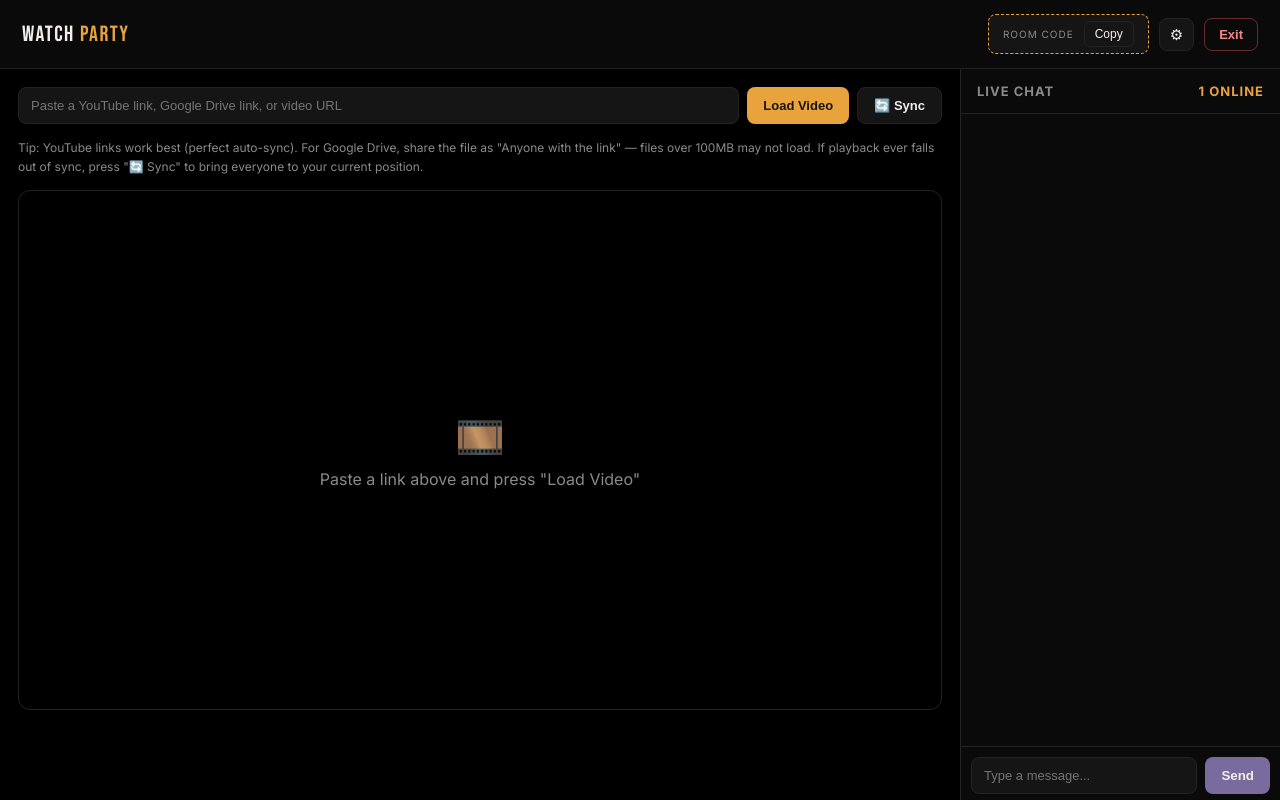
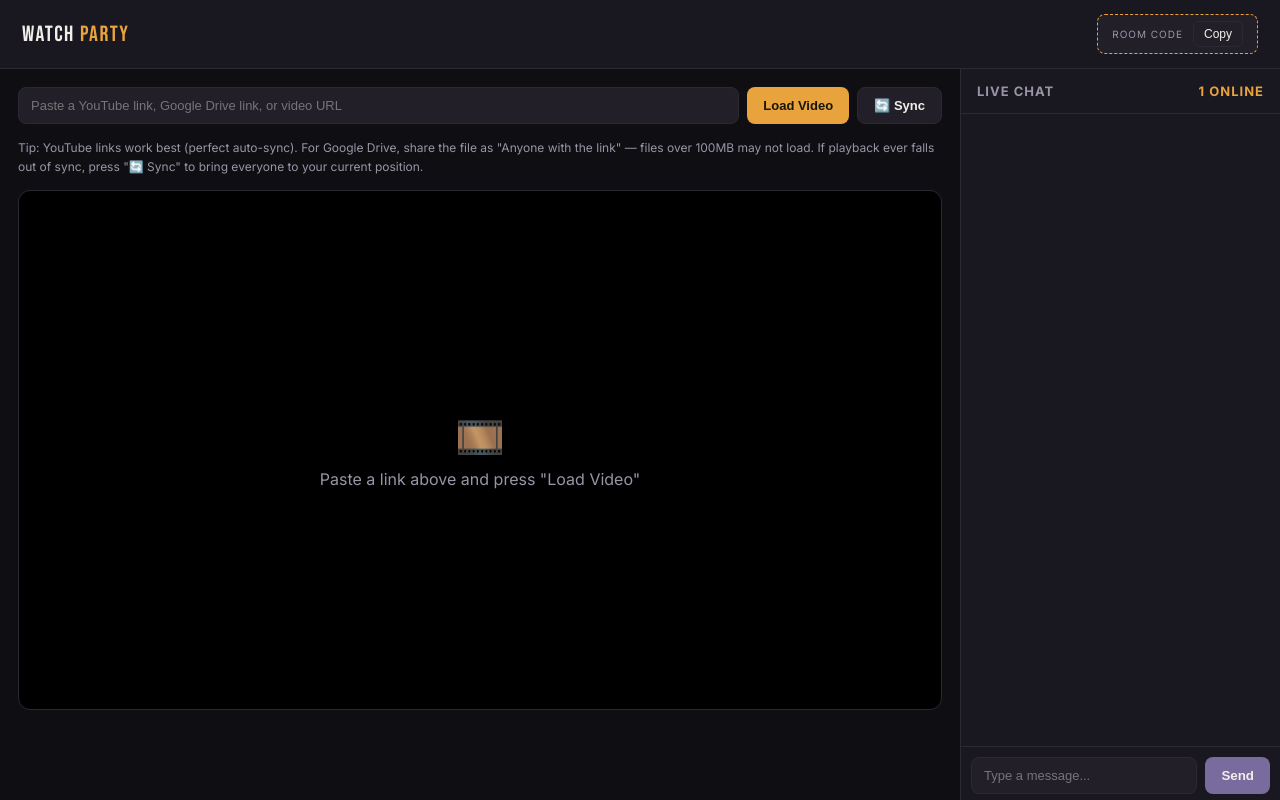
Before and after one commit to Therealmahfooz/watch_party, a Flask app: template templates/room.html in a window 1280 px wide. Run offline with Flask 3, Linux system fonts and the light colour scheme; the template is opened without the code that fills it, so the values that code supplies are empty; some libraries are stand-ins or nearby versions.

Commit message:
Add files via upload

```diff
--- a/templates/room.html
+++ b/templates/room.html
@@ -9,15 +9,15 @@
 <script src="https://cdnjs.cloudflare.com/ajax/libs/socket.io/4.7.5/socket.io.min.js"></script>
 <style>
   :root {
-    --bg: #000000;
-    --surface: #0A0A0A;
-    --surface-2: #151515;
+    --bg: #0F0E13;
+    --surface: #19171F;
+    --surface-2: #221F29;
     --amber: #E8A33D;
     --green: #6FCF97;
     --violet: #7A6B9E;
     --text: #F2EFE9;
-    --muted: #8A8A8A;
-    --line: #232323;
+    --muted: #9A94A6;
+    --line: #2C2933;
   }
 
   * { box-sizing: border-box; }
@@ -87,46 +87,6 @@
     cursor: pointer;
   }
   .ticket button:hover { border-color: var(--amber); }
-
-  .header-right {
-    display: flex;
-    align-items: center;
-    gap: 10px;
-  }
-
-  #toggle-controls-btn {
-    background: var(--surface-2);
-    border: 1px solid var(--line);
-    color: var(--text);
-    border-radius: 8px;
-    padding: 8px 10px;
-    cursor: pointer;
-    font-size: 15px;
-    line-height: 1;
-  }
-  #toggle-controls-btn:hover { border-color: var(--amber); }
-
-  #exit-btn {
-    background: transparent;
-    border: 1px solid #6b2a2a;
-    color: #e88;
-    border-radius: 8px;
-    padding: 8px 14px;
-    cursor: pointer;
-    font-size: 13px;
-    font-weight: 600;
-  }
-  #exit-btn:hover { background: rgba(220,80,80,0.12); }
-
-  .controls-panel {
-    display: flex;
-    flex-direction: column;
-    gap: 14px;
-  }
-
-  .main.collapsed .controls-panel {
-    display: none;
-  }
 
   .layout {
     display: grid;
@@ -215,12 +175,7 @@
     position: relative;
   }
 
-  .stage video {
-    width: 100%;
-    height: 100%;
-    object-fit: contain;
-    background: #000;
-  }
+  .stage video { width: 100%; height: 100%; }
 
   .empty-stage {
     text-align: center;
@@ -313,7 +268,6 @@
 
 <header>
   <div class="logo">Watch <span>Party</span></div>
-  <div class="header-right">
   <div class="ticket">
     <div>
       <div class="label">Room Code</div>
@@ -321,21 +275,16 @@
     </div>
     <button id="copy-btn">Copy</button>
   </div>
-    <button id="toggle-controls-btn" title="Change video">⚙</button>
-    <button id="exit-btn" title="Leave room">Exit</button>
-  </div>
 </header>
 
 <div class="layout">
-  <div class="main" id="main-panel">
-    <div class="controls-panel" id="controls-panel">
+  <div class="main">
     <div class="url-bar">
       <input type="text" id="video-url" placeholder="Paste a YouTube link, Google Drive link, or video URL">
       <button id="load-btn">Load Video</button>
       <button id="resync-btn" title="Sync everyone to your current position">🔄 Sync</button>
     </div>
     <div class="hint">Tip: YouTube links work best (perfect auto-sync). For Google Drive, share the file as "Anyone with the link" — files over 100MB may not load. If playback ever falls out of sync, press "🔄 Sync" to bring everyone to your current position.</div>
-    </div>
 
     <div class="stage" id="stage">
       <div class="empty-stage" id="empty-stage">
@@ -377,7 +326,6 @@
   const fallbackNote = document.getElementById('fallback-note');
   const messagesEl = document.getElementById('messages');
   const userCountEl = document.getElementById('user-count');
-  const mainPanel = document.getElementById('main-panel');
 
   let suppressEmit = false; // true while we're applying a remote event, so we don't echo it back
   let currentPreviewUrl = null;
@@ -387,44 +335,9 @@
   let pendingYtVideo = null; // {id, time, playing} if load() is called before API is ready
   let ytPollTimer = null;
   let ytLastKnownTime = 0;
-  let intentionalDisconnect = false; // true while we deliberately drop the connection (tab hidden)
 
   socket.on('connect', () => {
     socket.emit('join', { room: ROOM, name: NAME });
-  });
-
-  // ---- Cinema mode: hide the URL bar/hint once a video is loaded ----
-  document.getElementById('toggle-controls-btn').addEventListener('click', () => {
-    mainPanel.classList.toggle('collapsed');
-  });
-
-  function enterCinemaMode() {
-    mainPanel.classList.add('collapsed');
-  }
-
-  // ---- Exit room ----
-  document.getElementById('exit-btn').addEventListener('click', () => {
-    if (confirm('Leave this room?')) {
-      intentionalDisconnect = true;
-      socket.disconnect();
-      window.location.href = '/';
-    }
-  });
-
-  // ---- Accurate online status: treat backgrounding the tab/app as
-  // leaving, so the online count and room membership stay accurate. ----
-  document.addEventListener('visibilitychange', () => {
-    if (document.hidden) {
-      intentionalDisconnect = true;
-      socket.disconnect();
-    } else if (!socket.connected) {
-      intentionalDisconnect = false;
-      socket.connect();
-    }
-  });
-
-  socket.io.on('reconnect', () => {
-    intentionalDisconnect = false;
   });
 
   // ---- Room code copy ----
@@ -552,8 +465,6 @@
     } else {
       showDirectVideo(videoInfo.video_url);
     }
-
-    enterCinemaMode();
   }
 
   socket.on('video_set', (data) => {
```
Also changed, not shown: templates/index.html (+5 -15 lines). Lines whose indentation alone changed are shown as unchanged.
